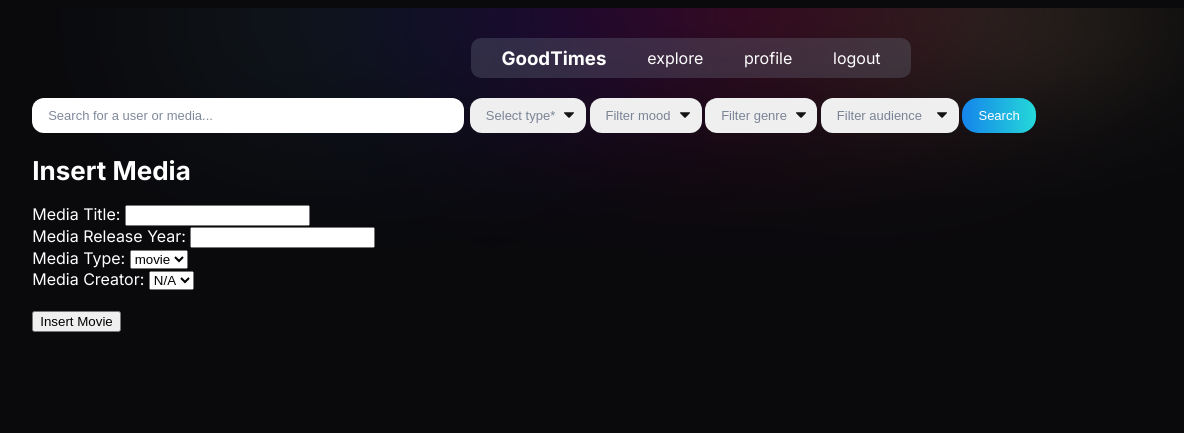
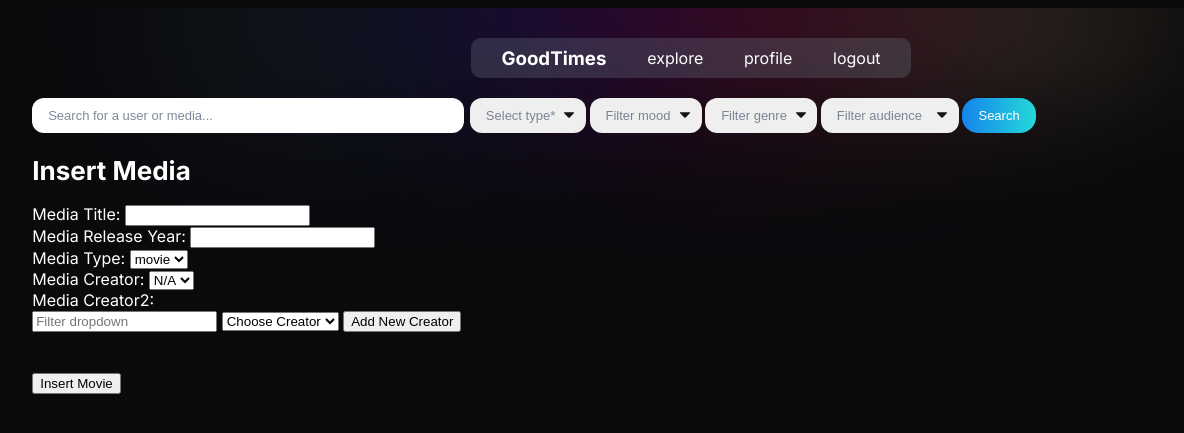
Before and after one commit to cw4360/goodtimes, a Flask app: template templates/insert.html in a window 1480 px wide. Shown: the top 433 px of the page, without its empty margins (49-1233 px from the left). Run offline with Flask 2, Linux system fonts and the light colour scheme; the template is opened without the code that fills it, so the values that code supplies are empty.

```diff
--- a/app.py
+++ b/app.py
@@ -285,10 +285,10 @@ def insert():
             media_release = request.form['media_release']
             media_type = request.form['media_type']
             media_pID = request.form['media_creator']
-            queries.getMediaInCollection(conn, )
+            #queries.getMediaInCollection(conn, ) #where is this used?
             # detect incomplete form
             if media_title == "" or media_release == "" or media_type == "" or media_pID =="":
-                return render_template('insert.html', title="Insert New Media", msg="Form is not complete, fill in missing info")
+                return render_template('insert.html', title="Insert New Media", msg="Form is not complete, fill in missing info", allCreators=creators)
             # if media id doesn't exist
             else:
                 # if no media creator was selected, change value to NULL
@@ -297,7 +297,8 @@ def insert():
                 # insert the media
                 queries.insert_media(conn, media_title, media_release, media_type, media_pID)
                 flash('Media successfully inserted!')
-                return render_template('insert.html', title="Insert New Media", media_title=media_title, media_release=media_release, media_type=media_type)
+                return render_template('insert.html', title="Insert New Media", media_title=media_title, media_release=media_release,
+                    media_type=media_type, allCreators=creators)
 
 @app.route('/media_details/<mediaID>', methods = ["GET", "POST"])
 def media_info(mediaID):
@@ -324,11 +325,13 @@ def media_info(mediaID):
                 if not exists:
                     queries.insertInCollection(conn, mediaID, cID, rating, review, moodTag, genreTag, audienceTag)
                     # updating the media in the collection
-                    #mediaCollection = queries.getMediaInCollection(conn, cID)
+                    mediaCollection = queries.getMediaInCollection(conn, cID)
                     flash("Media successfully inserted into collection!")
-                    return render_template('mediaPage.html', title="Media Detail Page",
-                    media_info= media_info, mediaID=mediaID,
-                    uid=uid, collections=collections, rated=rated)
+                    # would we want to render the collection page? not sure
+                    return redirect(url_for('collectionPage',  title="View Collection", cID= cID))
+                    #return render_template('mediaPage.html', title="Media Detail Page",
+                    #media_info= media_info, mediaID=mediaID,
+                    #uid=uid, collections=collections, rated=rated)
                 else:
                     flash("The media you tried to insert is already in the specified collection!")
                     return redirect(url_for('collectionPage',  title="View Collection", cID= cID))
--- a/templates/insert.html
+++ b/templates/insert.html
@@ -30,7 +30,41 @@
             </select>
         </label>
         <br>
+        <label for="media_creator2">Media Creator2:
+            <div id="creatorDropdown" class="dropdownContent">
+                <input type="text" placeholder="Filter dropdown" onkeyup="filterDropdown()" id="input">
+                <select name="media_creator2" id="media_creator2">
+                    <option value="">Choose Creator</option>
+                    {% for creator in allCreators%}
+                        <option value="{{creator.pID}}">{{creator.name}}</option>
+                    {% endfor %}
+                </select>
+                <button>Add New Creator</button>
+            </div>
+        </label>
+        <br>
         <br>
         <input class="button" type="submit" value="Insert Movie">
     </form>
+
+    <script>
+        function filterDropdown() {
+            var input, filter, div, elements;
+            input = document.getElementById("input");
+            filter = input.value.toUpperCase();
+            div = document.getElementById("creatorDropdown");
+            elements = div.getElementsByTagName("option")
+
+            for (i = 0; i < elements.length; i++) {
+                txtValue = elements[i].textContent || elements[i].innerText;
+
+                if (txtValue.toUpperCase().indexOf(filter) > -1) {
+                    elements[i].style.display = "";
+                }
+                else {
+                    elements[i].style.display = "none";
+                }
+            }
+        }
+    </script>
  {% endblock%}
```
Also changed, not shown: queries.py (+11 -3 lines).
